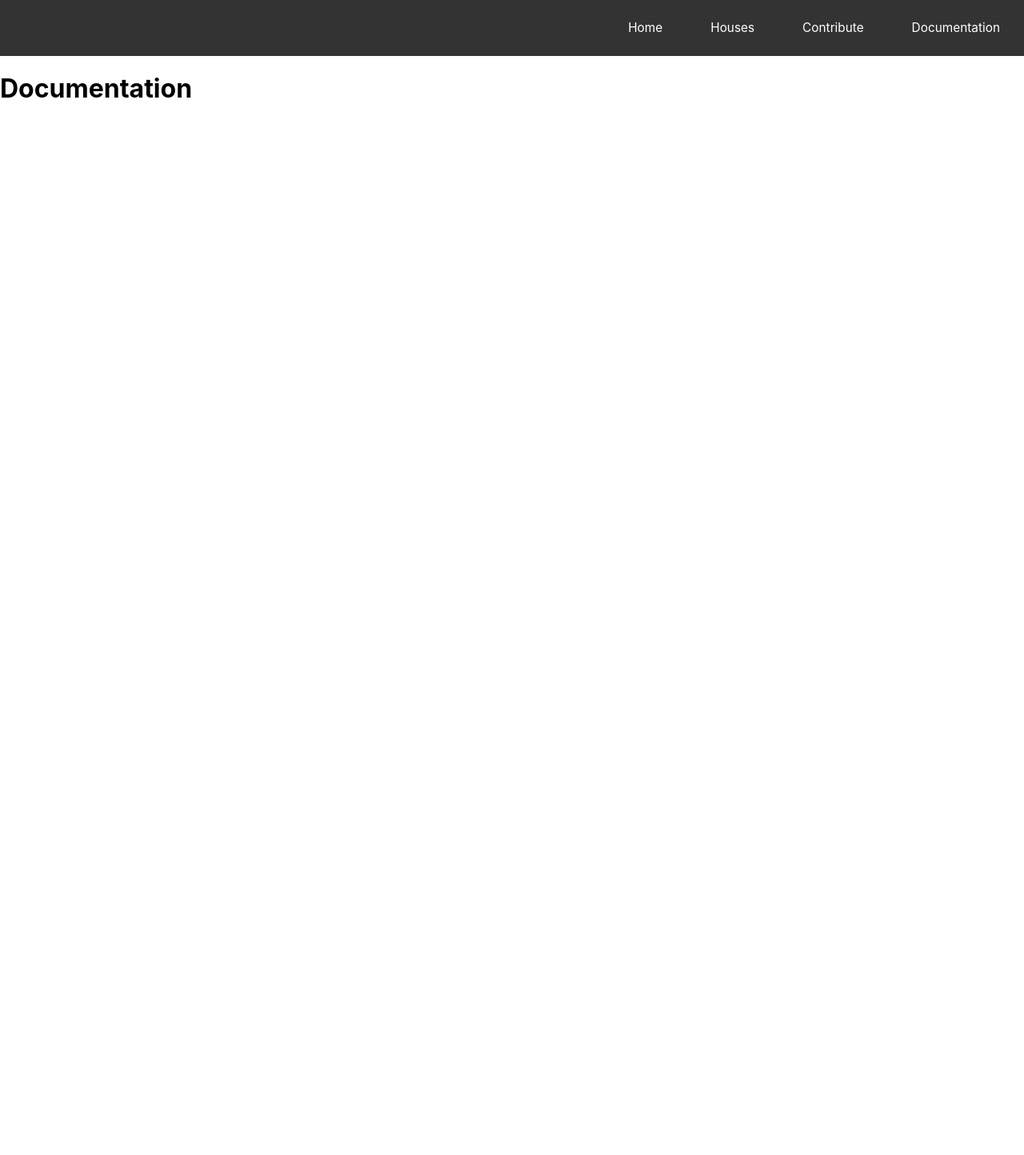
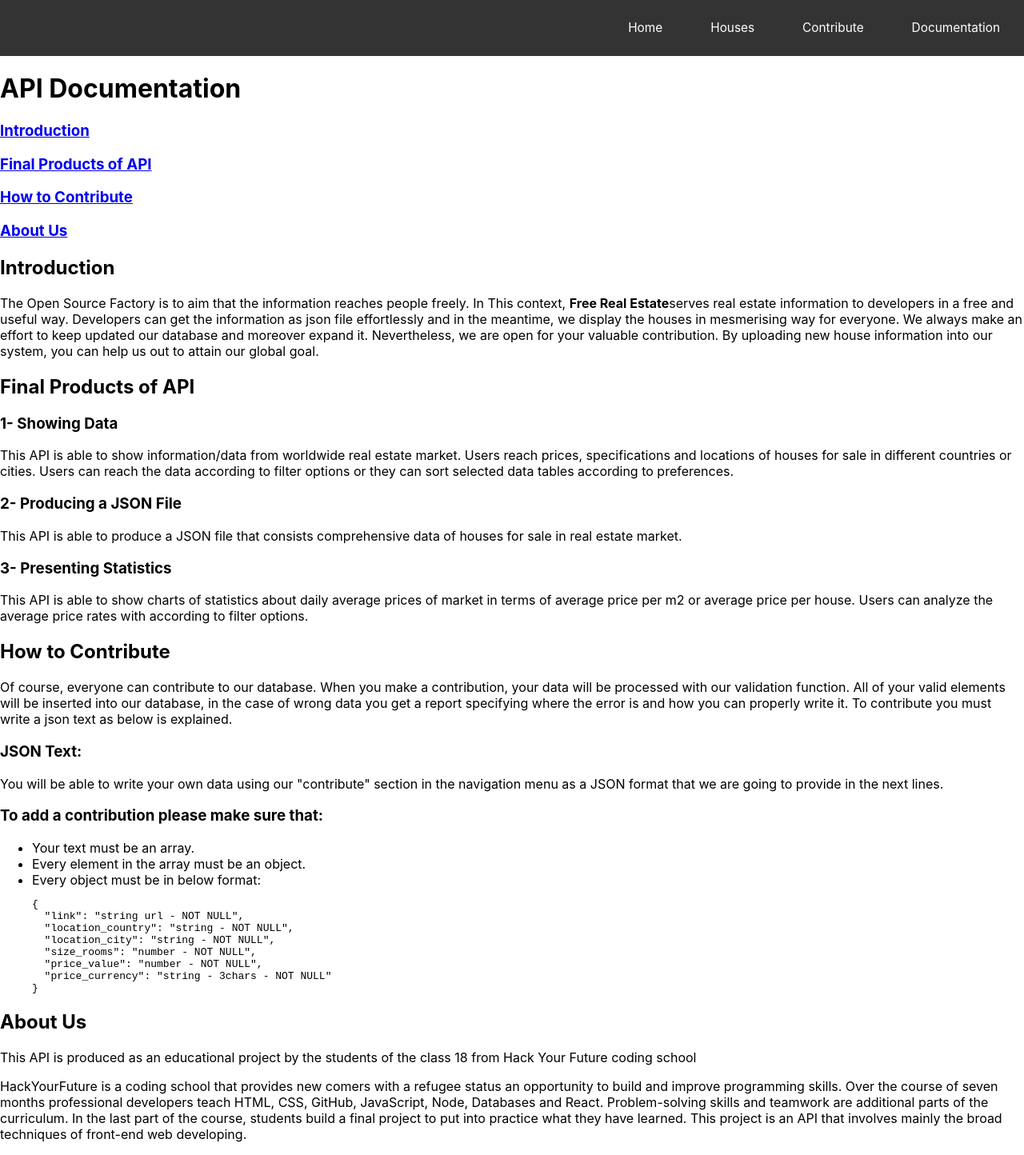
Before and after one commit to SignosRk/class18-project, a React (Create React App) app in the folder client/: page /documentation in a window 1280 px wide. Shown: the whole page at 80% size. Before the commit the page ends 800 px from the top, so only its background shows below. Built offline with nearby package versions, Linux system fonts and the light colour scheme.

Commit message:
adding documentation and starting the home styling

```diff
--- a/client/src/components/Documentation.js
+++ b/client/src/components/Documentation.js
@@ -2,6 +2,157 @@
 
 export default class Documentation extends Component {
     render() {
-        return <h1>Documentation</h1>;
+        const jsonFileFormat = {
+            link: 'string url - NOT NULL',
+            location_country: 'string - NOT NULL',
+            location_city: 'string - NOT NULL',
+            size_rooms: 'number - NOT NULL',
+            price_value: 'number - NOT NULL',
+            price_currency: 'string - 3chars - NOT NULL',
+        };
+
+        return (
+            <div className="addElement">
+                <h1>API Documentation</h1>
+                <div className="index-content">
+                    <div className="index">
+                        <a href="#introduction">
+                            <h3>Introduction</h3>
+                        </a>
+
+                        <a href="#getting">
+                            <h3>Final Products of API</h3>
+                        </a>
+
+                        <a href="#contribution">
+                            <h3>How to Contribute</h3>
+                        </a>
+
+                        <a href="#about">
+                            <h3>About Us</h3>
+                        </a>
+                    </div>
+
+                    <div className="content">
+                        <div id="introduction">
+                            <h2>Introduction</h2>
+                            <p>
+                                The Open Source Factory is to aim that the
+                                information reaches people freely. In This
+                                context, <strong>Free Real Estate</strong>
+                                serves real estate information to developers in
+                                a free and useful way. Developers can get the
+                                information as json file effortlessly and in the
+                                meantime, we display the houses in mesmerising
+                                way for everyone. We always make an effort to
+                                keep updated our database and moreover expand
+                                it. Nevertheless, we are open for your valuable
+                                contribution. By uploading new house information
+                                into our system, you can help us out to attain
+                                our global goal.
+                            </p>
+                        </div>
+
+                        <div id="getting">
+                            <h2>Final Products of API</h2>
+                            <h3>1- Showing Data</h3>
+                            <p>
+                                This API is able to show information/data from
+                                worldwide real estate market. Users reach
+                                prices, specifications and locations of houses
+                                for sale in different countries or cities. Users
+                                can reach the data according to filter options
+                                or they can sort selected data tables according
+                                to preferences.
+                            </p>
+
+                            <h3>2- Producing a JSON File</h3>
+                            <p>
+                                This API is able to produce a JSON file that
+                                consists comprehensive data of houses for sale
+                                in real estate market.
+                            </p>
+                            <h3>3- Presenting Statistics</h3>
+                            <p>
+                                This API is able to show charts of statistics
+                                about daily average prices of market in terms of
+                                average price per m2 or average price per house.
+                                Users can analyze the average price rates with
+                                according to filter options.
+                            </p>
+                        </div>
+
+                        <div id="contribution">
+                            <h2>How to Contribute</h2>
+                            <p>
+                                Of course, everyone can contribute to our
+                                database. When you make a contribution, your
+                                data will be processed with our validation
+                                function. All of your valid elements will be
+                                inserted into our database, in the case of wrong
+                                data you get a report specifying where the error
+                                is and how you can properly write it. To
+                                contribute you must write a json text as below
+                                is explained.
+                            </p>
+
+                            <h3>JSON Text:</h3>
+                            <p>
+                                You will be able to write your own data using
+                                our "contribute" section in the navigation menu
+                                as a JSON format that we are going to provide in
+                                the next lines.
+                            </p>
+
+                            <div className="entryFormat">
+                                <h3>
+                                    To add a contribution please make sure that:
+                                </h3>
+                                <ul>
+                                    <li>Your text must be an array.</li>
+                                    <li>
+                                        Every element in the array must be an
+                                        object.
+                                    </li>
+                                    <li>
+                                        Every object must be in below format:
+                                    </li>
+                                    <pre>
+                                        {JSON.stringify(
+                                            jsonFileFormat,
+                                            undefined,
+                                            2
+                                        )}
+                                    </pre>
+                                </ul>
+                            </div>
+                        </div>
+
+                        <div id="about">
+                            <h2>About Us</h2>
+                            <p>
+                                This API is produced as an educational project
+                                by the students of the class 18 from Hack Your
+                                Future coding school
+                            </p>
+                            <p>
+                                HackYourFuture is a coding school that provides
+                                new comers with a refugee status an opportunity
+                                to build and improve programming skills. Over
+                                the course of seven months professional
+                                developers teach HTML, CSS, GitHub, JavaScript,
+                                Node, Databases and React. Problem-solving
+                                skills and teamwork are additional parts of the
+                                curriculum. In the last part of the course,
+                                students build a final project to put into
+                                practice what they have learned. This project is
+                                an API that involves mainly the broad techniques
+                                of front-end web developing.
+                            </p>
+                        </div>
+                    </div>
+                </div>
+            </div>
+        );
     }
 }
--- a/client/src/components/Home.js
+++ b/client/src/components/Home.js
@@ -1,7 +1,6 @@
 import React, { Component } from 'react';
 import Background from '../assets/multiple-houses.jpeg';
 import './home.css';
-import Search from '../assets/seach-house-icon.png';
 
 export default class Home extends Component {
     render() {
@@ -13,11 +12,6 @@
                         A REST API for finding, uploading and selling houses
                     </h3>
                 </section>
-                <section className="home-features">
-                    <h1>Features</h1>
-                    <image src={Search} />
-                    <p>Search for Houses</p>
-                </section>
             </div>
         );
     }
--- a/client/src/components/home.css
+++ b/client/src/components/home.css
@@ -16,19 +16,19 @@
     background-size: cover;
     position: absolute;
 }
-
-.home-landing-page h1,
-h3 {
+ */
+.home-landing-page > h1,
+.home-landing-page > h3 {
     display: flex;
     justify-content: center;
     align-items: center;
 }
 
-.home-landing-page h1 {
+.home-landing-page > h1 {
     font-size: 30px;
 }
 
-.home-landing-page h3 {
+.home-landing-page > h3 {
     font-size: 24px;
     color: grey;
-} */
+}
--- a/client/src/index.css
+++ b/client/src/index.css
@@ -13,8 +13,30 @@
         monospace;
 }
 
+.active,
+.inactive {
+    display: inline-block;
+    cursor: pointer;
+    text-align: center;
+    background: #555;
+    color: #fff;
+    border: 2px solid #555;
+    margin: 5px;
+    padding: 3px 5px;
+    min-width: 20px;
+    padding: 0.375rem 0.75rem;
+    font-size: 1rem;
+    line-height: 1.5;
+    color: #495057;
+    background-color: #fff;
+    background-clip: padding-box;
+    border: 1px solid #ced4da;
+    border-radius: 0.25rem;
+}
+
 .active {
-    color: rgb(0, 162, 255);
+    background: #eee;
+    color: #555;
 }
 
 .App > nav {
```
Also changed, not shown: client/src/components/HouseForm.js (+23 -21 lines).
